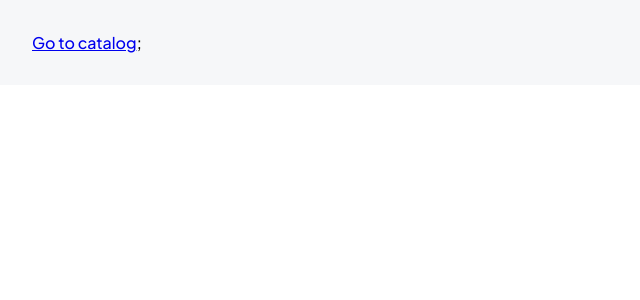
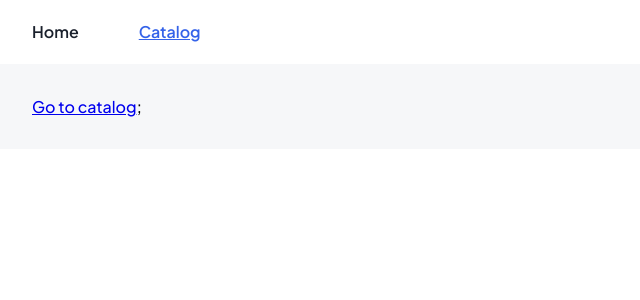
Before and after one commit to ynambell/cars-react, a React app: page /#/ in a window 1280 px wide. Shown: the top 300 px of the page, without its empty margins (0-640 px from the left). Built offline with nearby package versions, Linux system fonts and the light colour scheme.

Commit message:
add menu

```diff
--- /dev/null
+++ b/src/components/Menu/Menu.js
@@ -0,0 +1,26 @@
+import clsx from 'clsx';
+import {NavLink} from 'react-router-dom';
+import './Menu.scss';
+
+export function Menu() {
+    const menuItems = [
+        {url: '/', caption: 'Home'},
+        {url: '/catalog', caption: 'Catalog'},
+    ];
+    return (
+        <div className="Menu">
+            {menuItems.map(({url, caption}) => (
+                <NavLink
+                    key={url}
+                    to={url}
+                    className={({isActive}) => (clsx([
+                        'Menu__item',
+                        isActive && 'Menu__item_active',
+                    ]))}
+                >
+                    {caption}
+                </NavLink>
+            ))}
+        </div>
+    );
+}
--- /dev/null
+++ b/src/components/Menu/Menu.scss
@@ -0,0 +1,18 @@
+.Menu {
+    display: flex;
+    padding: 20px 32px;
+    gap: 60px;
+
+    &__item {
+        color: #3563E9;
+        font-size: 16px;
+        font-weight: 600;
+        line-height: 24px;
+        text-decoration: underline;
+
+        &_active {
+            color: #1A202C;
+            text-decoration: none;
+        }
+    }
+}
--- a/src/pages/CatalogPage.js
+++ b/src/pages/CatalogPage.js
@@ -1,13 +1,17 @@
 import {useLoaderData} from 'react-router-dom';
 import {CatalogContent} from '../components/CatalogContent/CatalogContent';
 import {MainContent} from '../components/MainContent/MainContent';
+import {Menu} from '../components/Menu/Menu';
 
 
 export function CatalogPage() {
     const galleryItems = useLoaderData();
     return (
-        <MainContent>
-            <CatalogContent galleryItems={galleryItems}/>
-        </MainContent>
+        <>
+            <Menu/>
+            <MainContent>
+                <CatalogContent galleryItems={galleryItems}/>
+            </MainContent>
+        </>
     );
 }
--- a/src/pages/HomePage.js
+++ b/src/pages/HomePage.js
@@ -1,10 +1,14 @@
 import {Link} from 'react-router-dom';
 import {MainContent} from '../components/MainContent/MainContent';
+import {Menu} from '../components/Menu/Menu';
 
 export function HomePage() {
     return (
-        <MainContent>
-            <Link to="/catalog">Go to catalog</Link>;
-        </MainContent>
+        <>
+            <Menu/>
+            <MainContent>
+                <Link to="/catalog">Go to catalog</Link>;
+            </MainContent>
+        </>
     );
 }
--- a/src/pages/ItamPage.js
+++ b/src/pages/ItamPage.js
@@ -1,5 +1,6 @@
 import {useLoaderData} from 'react-router-dom';
 import {MainContent} from '../components/MainContent/MainContent';
+import {Menu} from '../components/Menu/Menu';
 
 
 export function ItamPage() {
@@ -9,10 +10,13 @@
         description,
     } = useLoaderData();
     return (
-        <MainContent>
-            <img src={image} alt={`${title} photo`}/>
-            <h1>{title}</h1>
-            <div>{description}</div>
-        </MainContent>
+        <>
+            <Menu/>
+            <MainContent>
+                <img src={image} alt={`${title} photo`}/>
+                <h1>{title}</h1>
+                <div>{description}</div>
+            </MainContent>
+        </>
     );
 }
```
